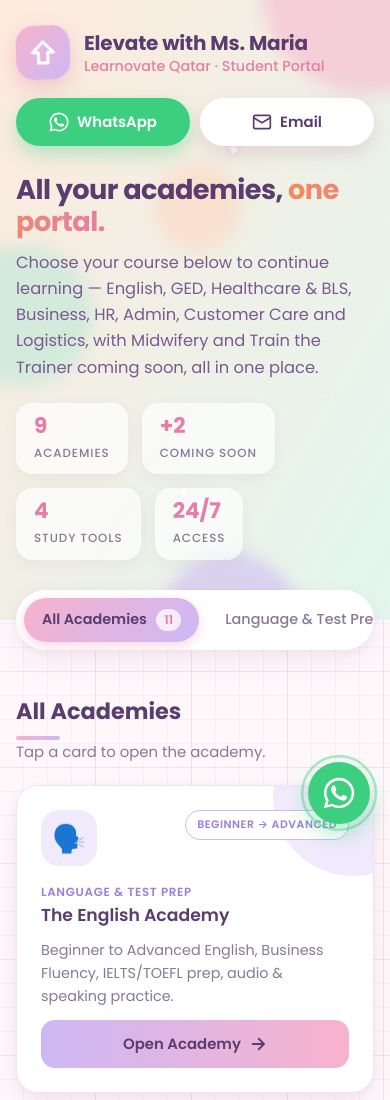
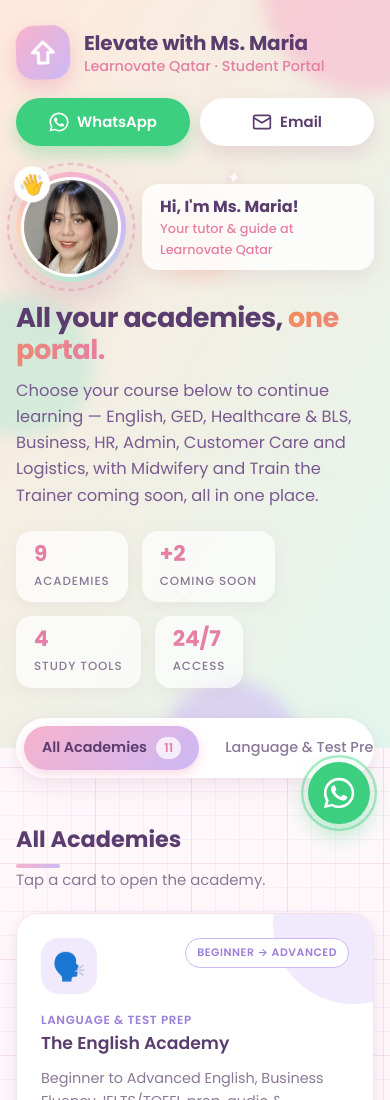
Before and after one commit to learnovateqa/elevatewithmsmaria, a plain HTML site: page index.html in a window 390 px wide. Shown: the top 1100 px of the page. Drawn offline with Linux system fonts and the light colour scheme.

Commit message:
Add Ms. Maria portrait to header
Co-Authored-By: Claude Opus 5.5 <noreply@anthropic.com>
Claude-Session: https://claude.ai/code/session_01JVe7rBzHfhvH6M4TkWNvBo

```diff
--- a/index.html
+++ b/index.html
@@ -111,6 +111,29 @@
   .stat{background:rgba(255,255,255,.65);backdrop-filter:blur(6px);-webkit-backdrop-filter:blur(6px);border-radius:16px;padding:10px 18px;box-shadow:0 4px 14px rgba(160,100,140,.08)}
   .stat b{display:block;font-size:1.35rem;color:var(--rose-deep);font-weight:700;line-height:1.2}
   .stat small{color:var(--muted);font-size:.74rem;text-transform:uppercase;letter-spacing:.08em;font-weight:500}
+
+
+  /* ---------- Portrait ---------- */
+  .hero-row{display:flex;align-items:center;justify-content:space-between;gap:40px;position:relative;z-index:1}
+  .portrait{position:relative;flex-shrink:0;margin:40px 10px 0 0;text-align:center;opacity:0;animation:popIn .9s .35s cubic-bezier(.3,1.4,.5,1) forwards}
+  @keyframes popIn{from{opacity:0;transform:scale(.85) translateY(16px)}to{opacity:1;transform:none}}
+  .ring{
+    width:250px;height:250px;border-radius:50%;padding:7px;position:relative;
+    background:conic-gradient(from 0deg,var(--rose),var(--lav),var(--mint),var(--peach),var(--rose));
+    animation:bob 5s ease-in-out infinite;
+    box-shadow:0 18px 40px rgba(160,100,140,.28);
+  }
+  .ring::before{content:"";position:absolute;inset:-14px;border-radius:50%;border:2px dashed rgba(229,127,165,.45);animation:rotate 30s linear infinite}
+  @keyframes rotate{to{transform:rotate(360deg)}}
+  .ring img{width:100%;height:100%;border-radius:50%;object-fit:cover;display:block;border:5px solid #fff;background:#fff}
+  .wave{position:absolute;top:18px;left:6px;font-size:2rem;background:#fff;width:52px;height:52px;border-radius:50%;display:grid;place-items:center;box-shadow:var(--shadow);animation:waveHand 2.4s ease-in-out infinite;transform-origin:70% 70%}
+  @keyframes waveHand{0%,60%,100%{transform:rotate(0)}10%,30%{transform:rotate(16deg)}20%,40%{transform:rotate(-8deg)}}
+  .portrait figcaption{
+    margin-top:18px;background:rgba(255,255,255,.8);backdrop-filter:blur(6px);-webkit-backdrop-filter:blur(6px);
+    border-radius:16px;padding:10px 18px;box-shadow:0 6px 18px rgba(160,100,140,.12);display:inline-block;
+  }
+  .portrait figcaption b{display:block;color:var(--plum);font-size:1rem;font-weight:700}
+  .portrait figcaption span{display:block;color:var(--rose-deep);font-size:.8rem;font-weight:500}
 
   /* ---------- Sections ---------- */
   main{margin-top:-30px;position:relative;z-index:2;padding-bottom:40px}
@@ -258,7 +281,14 @@
     .topbar{flex-direction:column;align-items:flex-start}
     .contact{width:100%}
     .contact .btn{flex:1}
-    .hero{margin-top:28px}
+    .hero{margin-top:20px}
+    .hero-row{flex-direction:column-reverse;align-items:stretch;gap:0}
+    .portrait{margin:26px auto 0;display:flex;align-items:center;gap:16px;text-align:left}
+    .ring{width:110px;height:110px;padding:5px;flex-shrink:0}
+    .ring::before{inset:-9px}
+    .ring img{border-width:3px}
+    .wave{width:36px;height:36px;font-size:1.3rem;top:-4px;left:-4px}
+    .portrait figcaption{margin-top:0}
     .grid{grid-template-columns:1fr}
     .tools{grid-template-columns:1fr}
     .tip{grid-template-columns:1fr;padding:20px}
@@ -269,7 +299,7 @@
   }
   @media (prefers-reduced-motion:reduce){
     *,*::before,*::after{animation:none!important;transition:none!important;scroll-behavior:auto!important}
-    .hero > *,.reveal{opacity:1!important;transform:none!important}
+    .hero > *,.reveal,.portrait{opacity:1!important;transform:none!important}
   }
 </style>
 </head>
@@ -314,6 +344,7 @@
       </div>
     </div>
 
+    <div class="hero-row">
     <div class="hero">
       <h2>All your academies, <span>one portal.</span></h2>
       <p>Choose your course below to continue learning — English, GED, Healthcare & BLS, Business, HR, Admin, Customer Care and Logistics, with Midwifery and Train the Trainer coming soon, all in one place.</p>
@@ -323,6 +354,18 @@
         <div class="stat"><b>4</b><small>Study Tools</small></div>
         <div class="stat"><b>24/7</b><small>Access</small></div>
       </div>
+    </div>
+
+    <figure class="portrait">
+      <div class="ring">
+        <img src="maria.jpg" alt="Ms. Maria, tutor at Learnovate Qatar" width="640" height="640">
+      </div>
+      <span class="wave" aria-hidden="true">👋</span>
+      <figcaption>
+        <b>Hi, I'm Ms. Maria!</b>
+        <span>Your tutor &amp; guide at Learnovate Qatar</span>
+      </figcaption>
+    </figure>
     </div>
   </div>
 </header>
```
Also changed, not shown: maria.jpg (added).
